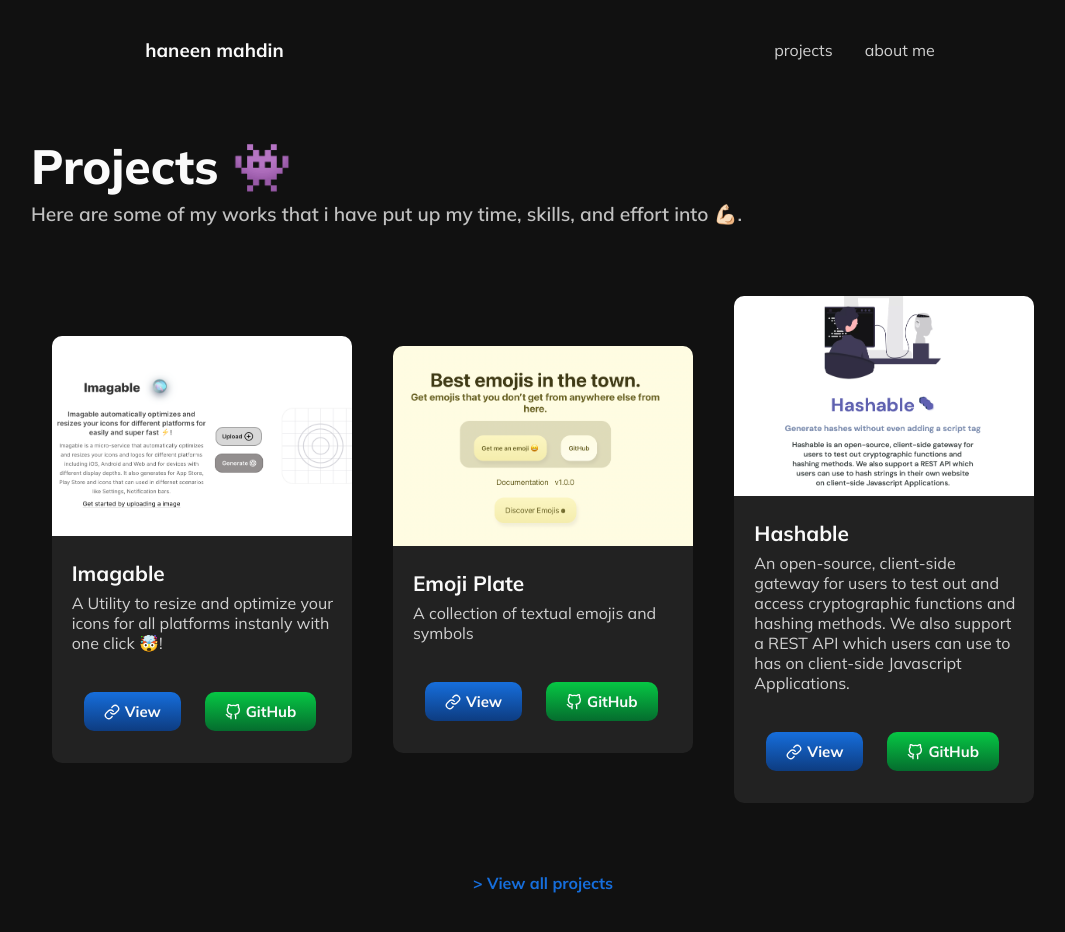
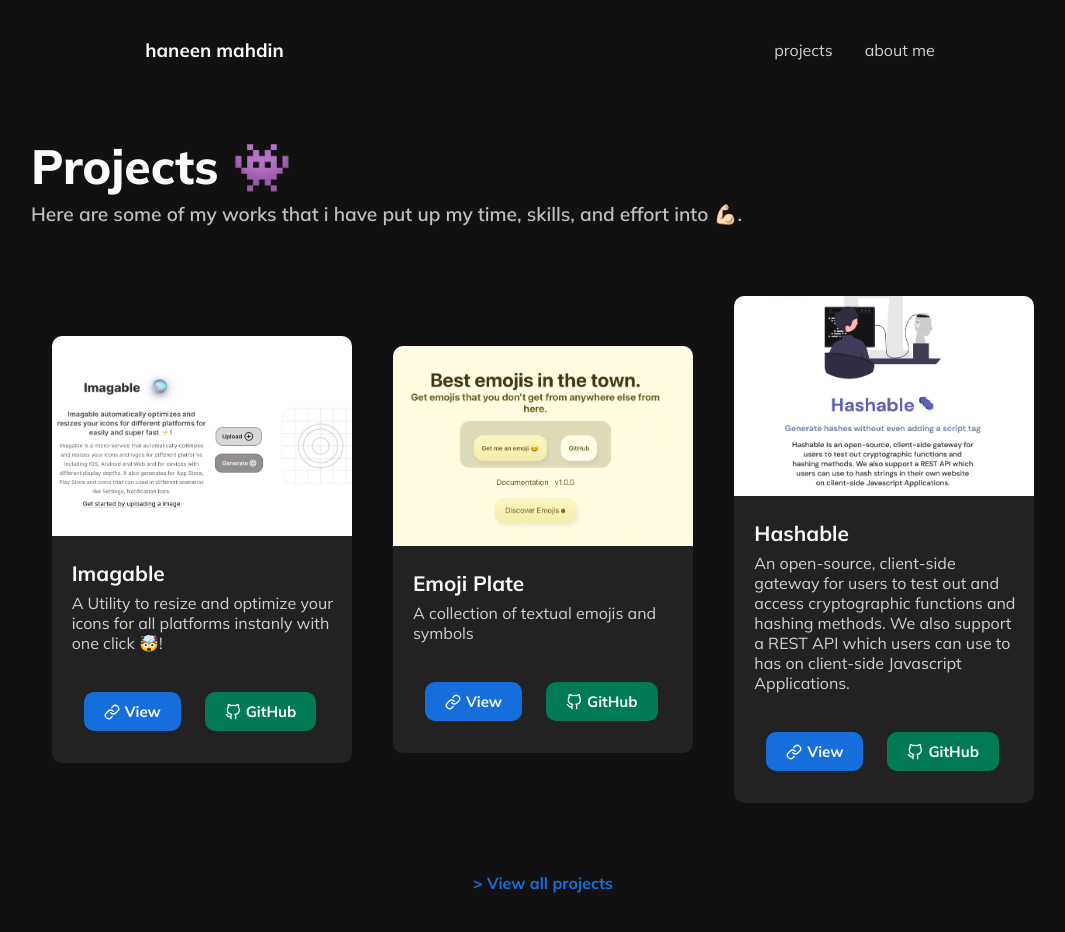
Before and after one commit to haneenmahd/haneenmahd.github.io, a React (Vite) app: page /projects in a window 1280 px wide. Shown: the top 932 px of the page, without its empty margins (97-1162 px from the left). Built offline with nearby package versions, Linux system fonts and the light colour scheme.

Commit message:
change button colors

```diff
--- a/src/components/ProjectCard.jsx
+++ b/src/components/ProjectCard.jsx
@@ -66,8 +66,8 @@
   max-width: 90px;
   background: ${(p) =>
     p.secondary
-      ? css`linear-gradient(180deg, #06c744 0%, #030013 220%)`
-      : css`linear-gradient(180deg, #166edc 0%, #030013 220%)`};
+      ? "#007b56"
+      : "#166edc"};
   border: none;
   border-radius: 10px;
   font-size: 15px;
```
